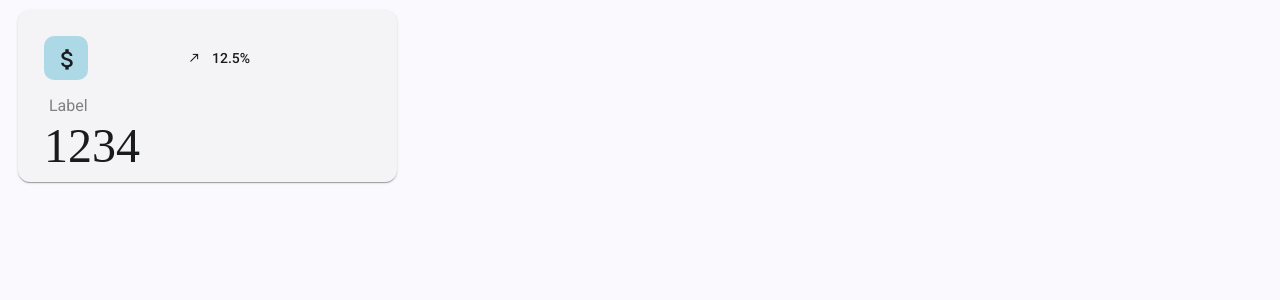
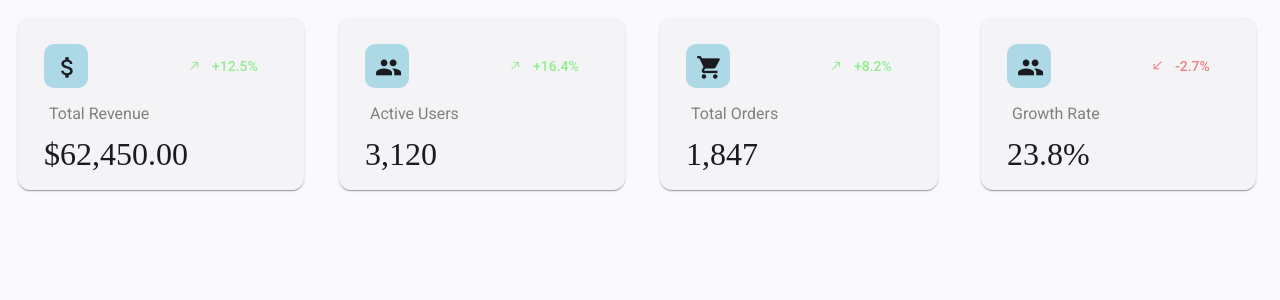
Before and after one commit to ChaitiDutta/dashboard-UI-system, an Angular app: page / in a window 1280 px wide. Shown: the top 300 px of the page. Built offline with nearby package versions, Linux system fonts and the light colour scheme.

Commit message:
Card design and logic completed

```diff
--- a/src/app/app.html
+++ b/src/app/app.html
@@ -1,3 +1,4 @@
 <!-- <app-button [label]="'Save'"></app-button> -->
-<app-card></app-card>
+<!-- <app-card></app-card> -->
+ <app-dashboard></app-dashboard>
 <router-outlet />
--- a/src/app/app.ts
+++ b/src/app/app.ts
@@ -1,11 +1,10 @@
 import { Component, signal } from '@angular/core';
 import { RouterOutlet } from '@angular/router';
-import { Button } from './shared/components/button/button';
-import { Card } from './shared/components/card/card';
+import { Dashboard } from './features/dashboard/component/dashboard/dashboard';
 
 @Component({
   selector: 'app-root',
-  imports: [RouterOutlet, Button, Card],
+  imports: [RouterOutlet, Dashboard],
   templateUrl: './app.html',
   styleUrl: './app.css'
 })
--- a/src/app/features/dashboard/component/dashboard/dashboard.css
+++ b/src/app/features/dashboard/component/dashboard/dashboard.css
@@ -0,0 +1,5 @@
+.dashboard-grid {
+  display: grid;
+  grid-template-columns: repeat(auto-fit, minmax(300px, 1fr));
+  gap: 20px;
+}
--- a/src/app/features/dashboard/component/dashboard/dashboard.html
+++ b/src/app/features/dashboard/component/dashboard/dashboard.html
@@ -1 +1,12 @@
-<p>dashboard works!</p>
+<div class="dashboard-grid">
+
+    @for(item of stats;let i = $index; track item.label){
+
+        <app-card [card]="item" [position]="i">
+        </app-card>
+    }
+</div>
+ <!-- [main_icon] = "card.main_icon",
+        [percentage] = "card.percentage",
+        [label] = "card.label",
+        [value] = "card.value" -->
--- a/src/app/features/dashboard/component/dashboard/dashboard.ts
+++ b/src/app/features/dashboard/component/dashboard/dashboard.ts
@@ -1,9 +1,21 @@
 import { Component } from '@angular/core';
+import { CardService } from '../../service/card';
+import { Card } from '../../../../shared/components/card/card';
+import { Card_Model } from '../../../../shared/models/card.model';
 
 @Component({
   selector: 'app-dashboard',
-  imports: [],
+  imports: [Card],
   templateUrl: './dashboard.html',
   styleUrl: './dashboard.css',
 })
-export class Dashboard {}
+export class Dashboard {
+  stats : Card_Model[] = [];
+  constructor(public card: CardService){
+    this.stats = this.card.getCards();
+    console.log(this.stats);
+  }
+
+
+
+}
--- a/src/app/features/dashboard/service/card.ts
+++ b/src/app/features/dashboard/service/card.ts
@@ -3,23 +3,33 @@ import { Card_Model } from '../../../shared/models/card.model';
 @Injectable({
   providedIn: 'root',
 })
-export class Card {
+export class CardService {
 
   getCards(): Card_Model[]{
     return[
       { main_icon: 'attach_money',
-    icon: 'north_east',
-    isPositive: true,
-    percentage:'12.5 %',
-    label:'Total Revenue',
+        isPositive: true,
+      percentage:12.5,
+      label:'Total Revenue',
     value:62450
     },
      { main_icon: 'group',
-    icon: 'north_east',
-    isPositive: true,
-    percentage:'16.4 %',
+      isPositive: true,
+    percentage:16.4 ,
     label:'Active Users',
     value:3120
+    },
+    { main_icon: 'shopping_cart',
+        isPositive: true,
+      percentage:8.2,
+      label:'Total Orders',
+    value:1847
+    },
+     { main_icon: 'group',
+      isPositive: false,
+    percentage:2.7 ,
+    label:'Growth Rate',
+    value:0.238
     },
   ]
 }
--- a/src/app/shared/components/card/card.css
+++ b/src/app/shared/components/card/card.css
@@ -1,5 +1,5 @@
 .stat-card{
-    width: 30%;
+    width: 100%;
     padding: 10px;
     margin: 10px;
 }
@@ -28,7 +28,14 @@ background: lightblue;
 }
 .value{
         margin-top: 20px !important;
-    font-size: xxx-large;
+    font-size: xx-large;
     font-weight: 500;
     font-family: ui-sans-serif;
 }
+
+.high{
+    color: lightgreen;
+}
+.low{
+    color: lightcoral;
+}
--- a/src/app/shared/components/card/card.html
+++ b/src/app/shared/components/card/card.html
@@ -1,15 +1,22 @@
-<div>
+<div style="width: fit-content;">
+    <!-- @for(card of cards; track card.label){ -->
+
         <mat-card class="stat-card" appearence="outlined">
             <mat-card-header>
-                    <mat-icon class = main_icon>attach_money</mat-icon>
-                <div class="trend">
-                <mat-icon class="icon">north_east</mat-icon>
-                <span>12.5%</span>
+                        <mat-icon class = main_icon>{{card().main_icon}}</mat-icon>
+                    <div class="trend" [ngClass]="card().isPositive ?'high' : 'low'">
+                    <mat-icon class="icon">{{card().isPositive  ? "north_east" : "south_west"}}</mat-icon>
+                    <span>{{card().isPositive ? "+" : "-"}}{{card().percentage}}%</span>
                 </div>
             </mat-card-header>
             <mat-card-content>
-            <p class="label">Label</p>
-            <h2 class="value">1234</h2>
+                <p class="label">{{card().label}}</p>
+                <!-- @for(val of card().value; let i = index; track i){
+
+                } -->
+                <!-- <h2 class="value">{{card().value | currency}}</h2> -->
+                  <h2 class="value">{{formatValue()}}</h2>
             </mat-card-content>
         </mat-card>
+    <!-- } -->
 </div>
--- a/src/app/shared/components/card/card.ts
+++ b/src/app/shared/components/card/card.ts
@@ -1,10 +1,28 @@
-import { Component } from '@angular/core';
+import { Component, computed, input } from '@angular/core';
 import { MaterialModule } from '../../material/material-module';
-
+import { Card_Model } from '../../models/card.model';
+import { CommonModule, CurrencyPipe, DecimalPipe, PercentPipe } from '@angular/common';
 @Component({
   selector: 'app-card',
-  imports: [MaterialModule],
+  imports: [MaterialModule, CommonModule],
   templateUrl: './card.html',
   styleUrl: './card.css',
 })
-export class Card {}
+export class Card {
+  card = input.required<Card_Model>();
+  position = input.required<number>();
+  // get pacentageColor(){
+  //   return this.card().percentage >=0? 'success' : 'failed';
+  // }
+
+formatValue = computed(() => {
+  if(this.position() == 0){
+    return new CurrencyPipe('en-US').transform(this.card().value, 'USD');
+  }else if(this.position() == 1 || this.position() == 2){
+     return new DecimalPipe('en-US').transform(this.card().value, '1.0-0');
+  }else{
+         return new PercentPipe('en-US').transform(this.card().value, '1.0-2');
+  }
+  // return this.card().value.toString();
+})
+}
```
Also changed, not shown: src/app/shared/models/card.model.ts (+4 -5 lines), 1 other file (tests, documents, lock files or other folders). Lines whose indentation alone changed are shown as unchanged.
